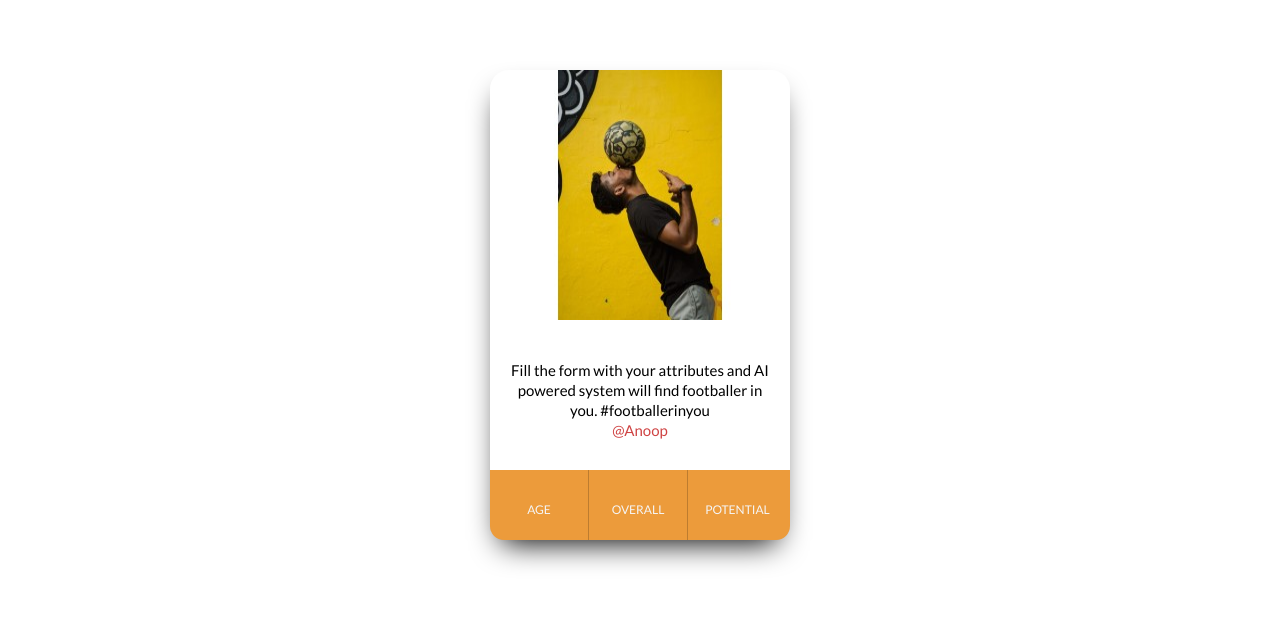
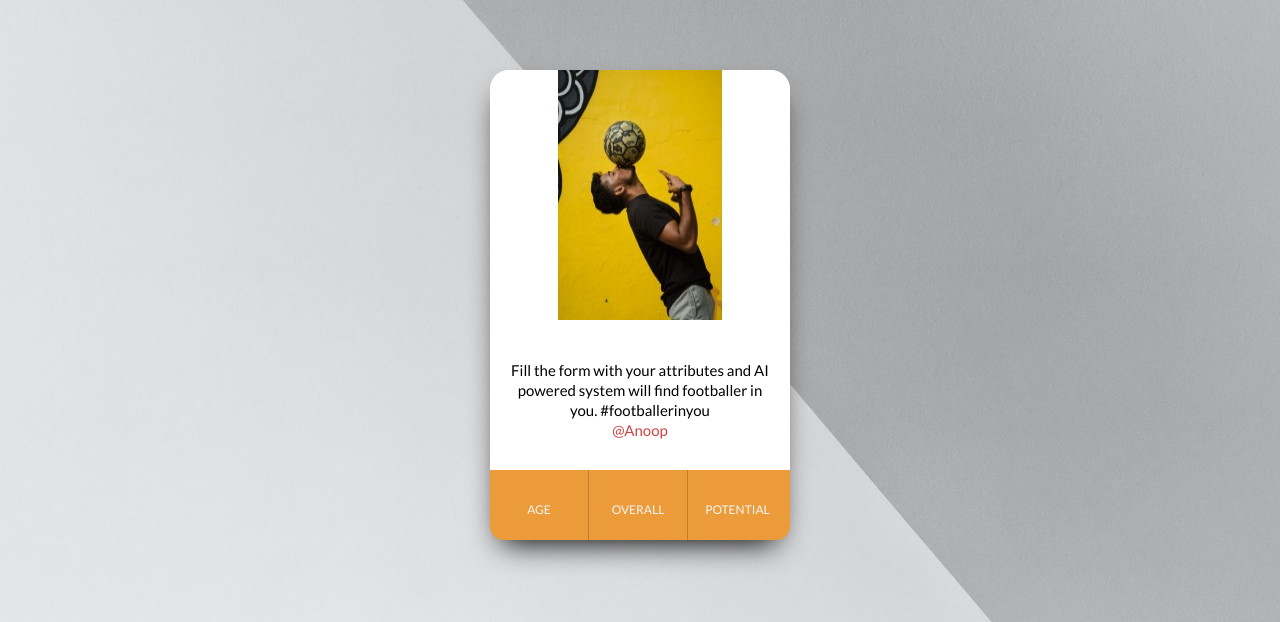
Before and after one commit to anoopgcmz/footballerinyou, a plain HTML site: page index.html in a window 1280 px wide. Shown: the top 622 px of the page. Drawn offline with nearby package versions, Linux system fonts and the light colour scheme.

Commit message:
path update

```diff
--- a/css/style.css
+++ b/css/style.css
@@ -6,7 +6,7 @@
 
 body {
   background: linear-gradient(to bottom, #8c7a7a 0%, #af877c 65%, #af877c 100%) fixed;
-  background: url("img/bg.jfif") no-repeat center center fixed;
+  background: url("../img/bg.jfif") no-repeat center center fixed;
   background-size: cover;
   font: 15px/20px "Lato", Arial, sans-serif;
   color: #9E9E9E;
```
